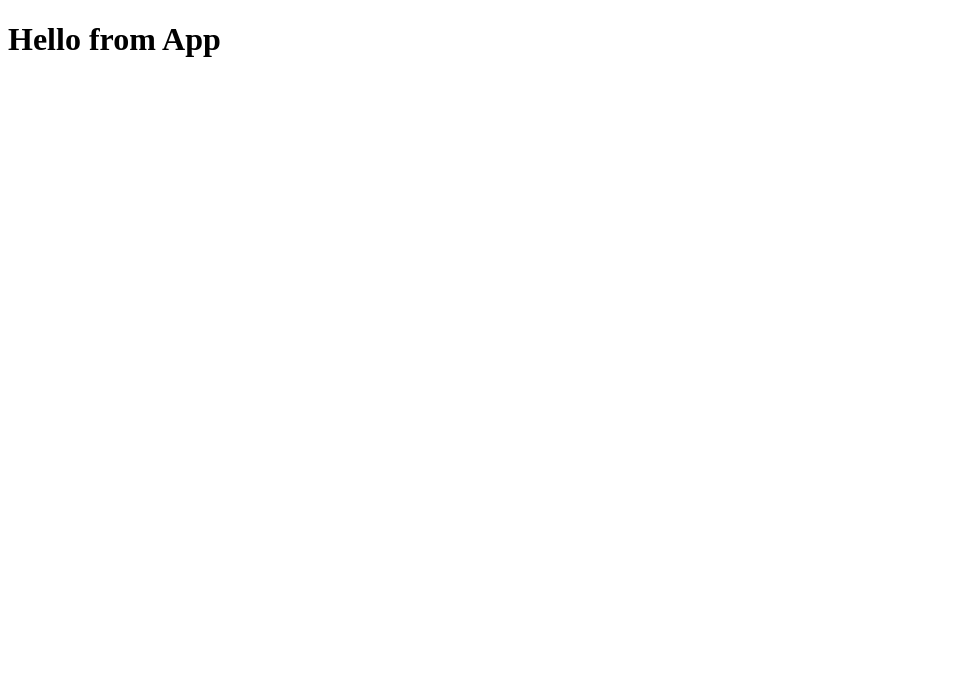
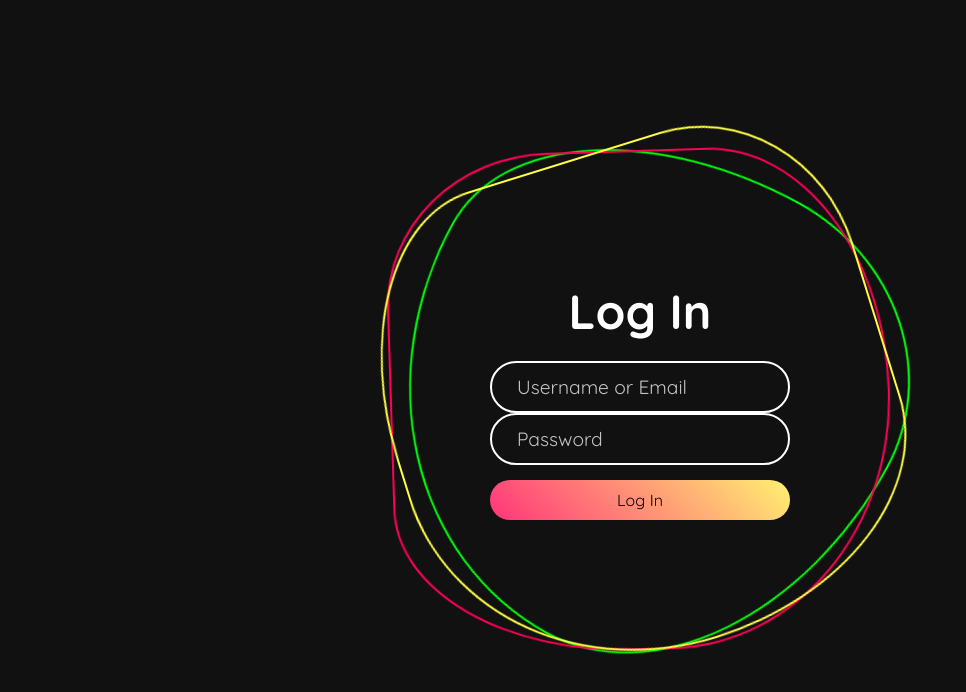
Before and after one commit to Tayondw/OhThePlacesWeWillGrow, a React (Vite) app in the folder frontend/: page /login in a window 1280 px wide. Shown: the top 692 px of the page, without its empty margins (0-966 px from the left). Built offline with nearby package versions, Linux system fonts and the light colour scheme; no server answers.

Commit message:
added css to login page, created loginpage component, verified I can get current session login via store.dispatch

```diff
--- a/frontend/src/App.jsx
+++ b/frontend/src/App.jsx
@@ -1,5 +1,19 @@
+import { createBrowserRouter, RouterProvider } from "react-router-dom";
+import LoginFormPage from "./components/LoginFormPage";
+
+const router = createBrowserRouter([
+	{
+		path: "/",
+		element: <h1>Welcome!</h1>,
+	},
+	{
+		path: "/login",
+		element: <LoginFormPage />,
+	},
+]);
+
 function App() {
-  return <h1> Hello from App </h1>;
+	return <RouterProvider router={router} />;
 }
 
 export default App;
--- /dev/null
+++ b/frontend/src/components/LoginFormPage/LoginForm.css
@@ -0,0 +1,119 @@
+@import url('https://fonts.googleapis.com/css2?family=Quicksand:wght@300..700&display=swap');
+
+* {
+      margin: 0;
+      padding: 0;
+      box-sizing: border-box;
+      font-family: "Quicksand", sans-serif;
+}
+
+
+.body {
+      display: flex;
+      justify-content: center;
+      align-items: center;
+      min-height: 100vh;
+      background: #111;
+      width: 100%;
+      overflow: hidden;
+}
+
+.ring {
+      position: relative;
+      width: 500px;
+      height: 500px;
+      display: flex;
+      justify-content: center;
+      align-items: center;
+}
+
+.ring i {
+      position: absolute;
+      inset: 0;
+      border: 2px solid #fff;
+      transition: 0.5s;
+}
+
+.ring i:nth-child(1) {
+      border-radius: 38% 62% 63% 37% / 41% 44% 56% 59%;
+      animation: animate 6s linear infinite;
+}
+
+.ring i:nth-child(2) {
+      border-radius: 41% 44% 56% 59% / 38% 62% 63% 37%;
+      animation: animate 4s linear infinite;
+}
+
+.ring i:nth-child(3) {
+      border-radius: 41% 44% 56% 59% / 38% 62% 63% 37%;
+      animation: animate2 10s linear infinite;
+}
+
+.ring:hover {
+      border: 6px solid var(borderColor);
+      filter: drop-shadow(0 0 20px var(borderColor));
+}
+
+@keyframes animate {
+      0% {
+            transform: rotate(0deg);
+      }
+      100% {
+            transform: rotate(360deg);
+      }
+}
+
+@keyframes animate2 {
+      0% {
+            transform: rotate(360deg);
+      }
+      100% {
+            transform: rotate(0deg);
+      }
+}
+
+.login {
+      position: absolute;
+      width: 300px;
+      height: 100px;
+      display: flex;
+      justify-content: center;
+      align-items: center;
+      flex-direction: column;
+      gap: 20px;
+}
+
+.login h1 {
+      font-size: 3em;
+      color: #fff;
+}
+
+.login label input {
+      position: relative;
+      width: 100%;
+      padding: 12px 25px;
+      background: transparent;
+      border: 2px solid #fff;
+      border-radius: 40px;
+      font-size: 1.2em;
+      color: #fff;
+      box-shadow: none;
+      outline: none;
+}
+
+.login label input::placeholder {
+      color: rgba(255, 255, 255, 0.75);
+}
+
+.login form div button {
+      width: 100%;
+      background: #0078ff;
+      background: linear-gradient(45deg, #ff357a, #fff172);
+      border: none;
+      cursor: pointer;
+      margin-top: 15px;
+      border-radius: 40px;
+      padding-top: 10px;
+      padding-bottom: 10px;
+      font-size: 1em;
+}
--- /dev/null
+++ b/frontend/src/components/LoginFormPage/LoginFormPage.jsx
@@ -0,0 +1,66 @@
+import { useState } from "react";
+import * as sessionActions from "../../store/session";
+import { useDispatch, useSelector } from "react-redux";
+import { Navigate } from "react-router-dom";
+import "./LoginForm.css";
+
+const LoginFormPage = () => {
+	const dispatch = useDispatch();
+	const sessionUser = useSelector((state) => state.session.user);
+	const [credential, setCredential] = useState("");
+	const [password, setPassword] = useState("");
+	const [errors, setErrors] = useState({});
+
+	if (sessionUser) return <Navigate to="/" replace={true} />;
+
+	const handleSubmit = (e) => {
+		e.preventDefault();
+		setErrors({});
+		return dispatch(sessionActions.login({ credential, password })).catch(
+			async (res) => {
+				const data = await res.json();
+				if (data?.errors) setErrors(data.errors);
+			}
+		);
+	};
+
+	return (
+		<div className="body">
+			<div className="ring">
+				<i style={{ borderColor: "#00ff0a" }}></i>
+				<i style={{ borderColor: "#ff0057" }}></i>
+				<i style={{ borderColor: "#fffd44" }}></i>
+
+				<div className="login">
+					<h1>Log In</h1>
+					<form onSubmit={handleSubmit}>
+						<label>
+							<input
+								type="text"
+								value={credential}
+								onChange={(e) => setCredential(e.target.value)}
+                                                required
+                                                placeholder="Username or Email"
+							/>
+						</label>
+						<label>
+							<input
+								type="password"
+								value={password}
+								onChange={(e) => setPassword(e.target.value)}
+                                                required
+                                                placeholder="Password"
+							/>
+						</label>
+						{errors.credential && <p>{errors.credential}</p>}
+						<div>
+							<button type="submit">Log In</button>
+						</div>
+					</form>
+				</div>
+			</div>
+		</div>
+	);
+};
+
+export default LoginFormPage;
--- /dev/null
+++ b/frontend/src/components/LoginFormPage/index.js
@@ -0,0 +1,3 @@
+import LoginFormPage from "./LoginFormPage";
+
+export default LoginFormPage;
--- a/frontend/src/main.jsx
+++ b/frontend/src/main.jsx
@@ -5,18 +5,20 @@ import App from "./App";
 import "./index.css";
 import configureStore from "./store";
 import { restoreCSRF, csrfFetch } from "./store/csrf";
+import * as sessionActions from "./store/session";
 
 const store = configureStore();
 
-if (process.env.NODE_ENV !== "production") {
-	window.store = store;
-}
+// if (process.env.NODE_ENV !== "production") {
+// 	window.store = store;
+// }
 
 if (import.meta.env.MODE !== "production") {
 	restoreCSRF();
 
 	window.csrfFetch = csrfFetch;
 	window.store = store;
+	window.sessionActions = sessionActions;
 }
 
 ReactDOM.createRoot(document.getElementById("root")).render(
--- /dev/null
+++ b/frontend/src/store/session.js
@@ -0,0 +1,46 @@
+import { csrfFetch } from "./csrf";
+
+const SET_USER = "session/setUser";
+const REMOVE_USER = "session/removeUser";
+
+const setUser = (user) => {
+	return {
+		type: SET_USER,
+		payload: user,
+	};
+};
+
+const removeUser = () => {
+	return {
+		type: REMOVE_USER,
+	};
+};
+
+export const login = (user) => async (dispatch) => {
+	const { credential, password } = user;
+	const response = await csrfFetch(`/api/session`, {
+		method: "POST",
+		body: JSON.stringify({ credential, password }),
+	});
+
+	const data = await response.json();
+	dispatch(setUser(data.user));
+	return response;
+};
+
+const initialState = {
+	user: null,
+};
+
+const sessionReducer = (state = initialState, action) => {
+	switch (action.type) {
+		case SET_USER:
+			return { ...state, user: action.payload };
+		case REMOVE_USER:
+			return { ...state, user: null };
+		default:
+			return state;
+	}
+};
+
+export default sessionReducer;
--- a/frontend/src/store/store.js
+++ b/frontend/src/store/store.js
@@ -1,8 +1,10 @@
 import { createStore, applyMiddleware, compose, combineReducers } from "redux";
 import thunk from "redux-thunk";
+import sessionReducer from "./session";
 
 const rootReducer = combineReducers({
 	// ADD REDUCERS HERE
+	session: sessionReducer,
 });
 
 let enhancer;
```
